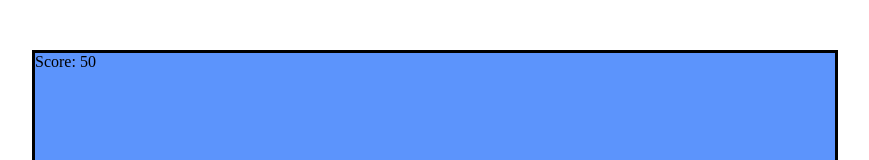
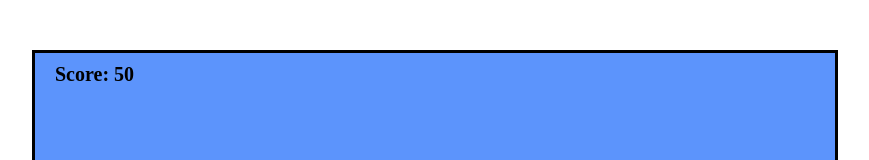
Before and after one commit to kousikcreativestudio/Game, a plain HTML site: page index.html in a window 1280 px wide. Shown: the top 160 px of the page, without its empty margins (205-1074 px from the left). Drawn offline with Linux system fonts and the light colour scheme.

Commit message:
Update style.css

```diff
--- a/style.css
+++ b/style.css
@@ -39,3 +39,11 @@ body {
   position: absolute;
   border: 2px solid brown;
 }
+#score {
+  position: absolute;
+  top: 10px;
+  left: 20px;
+  font-size: 20px;
+  font-weight: bold;
+  color: black;
+}
```
